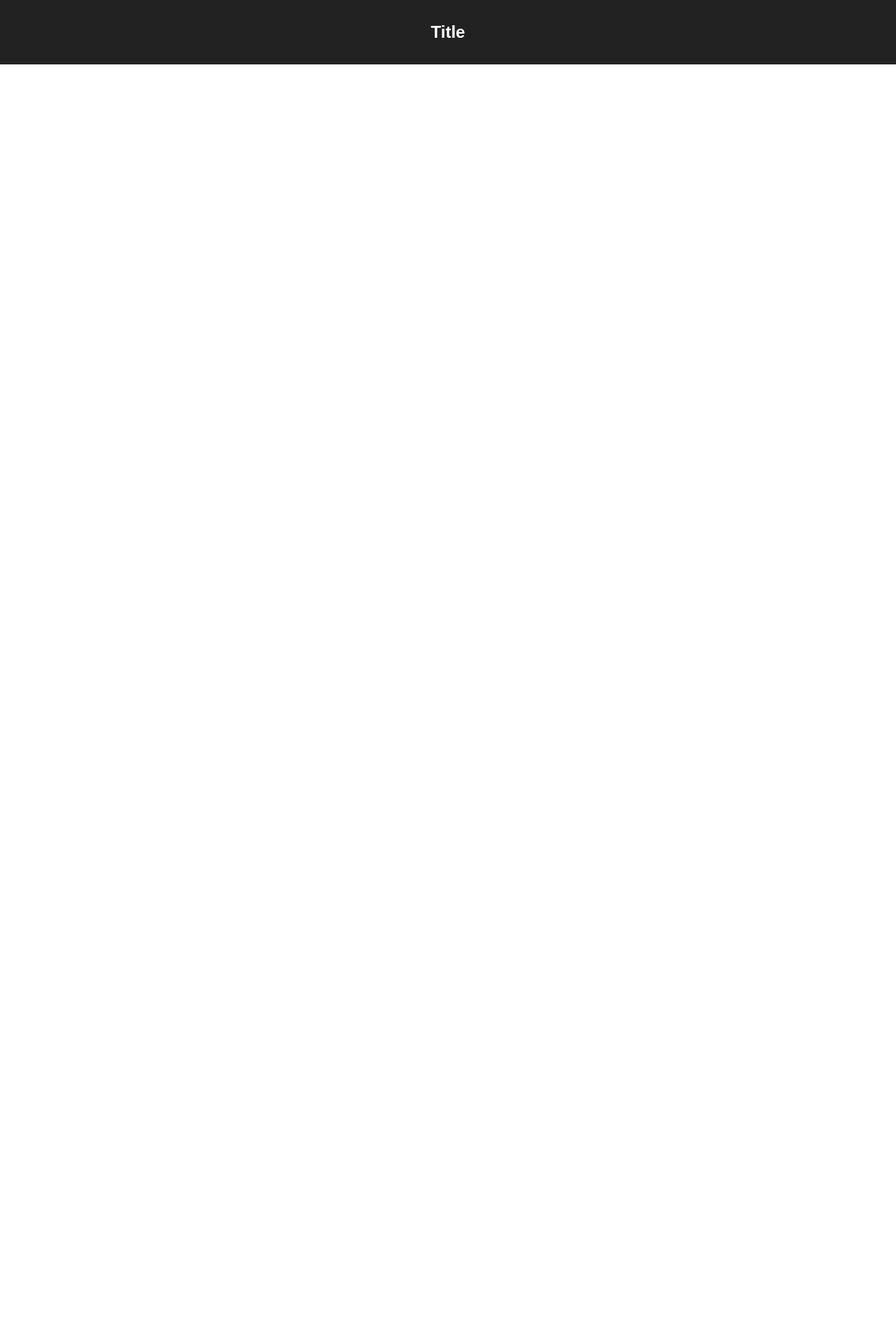
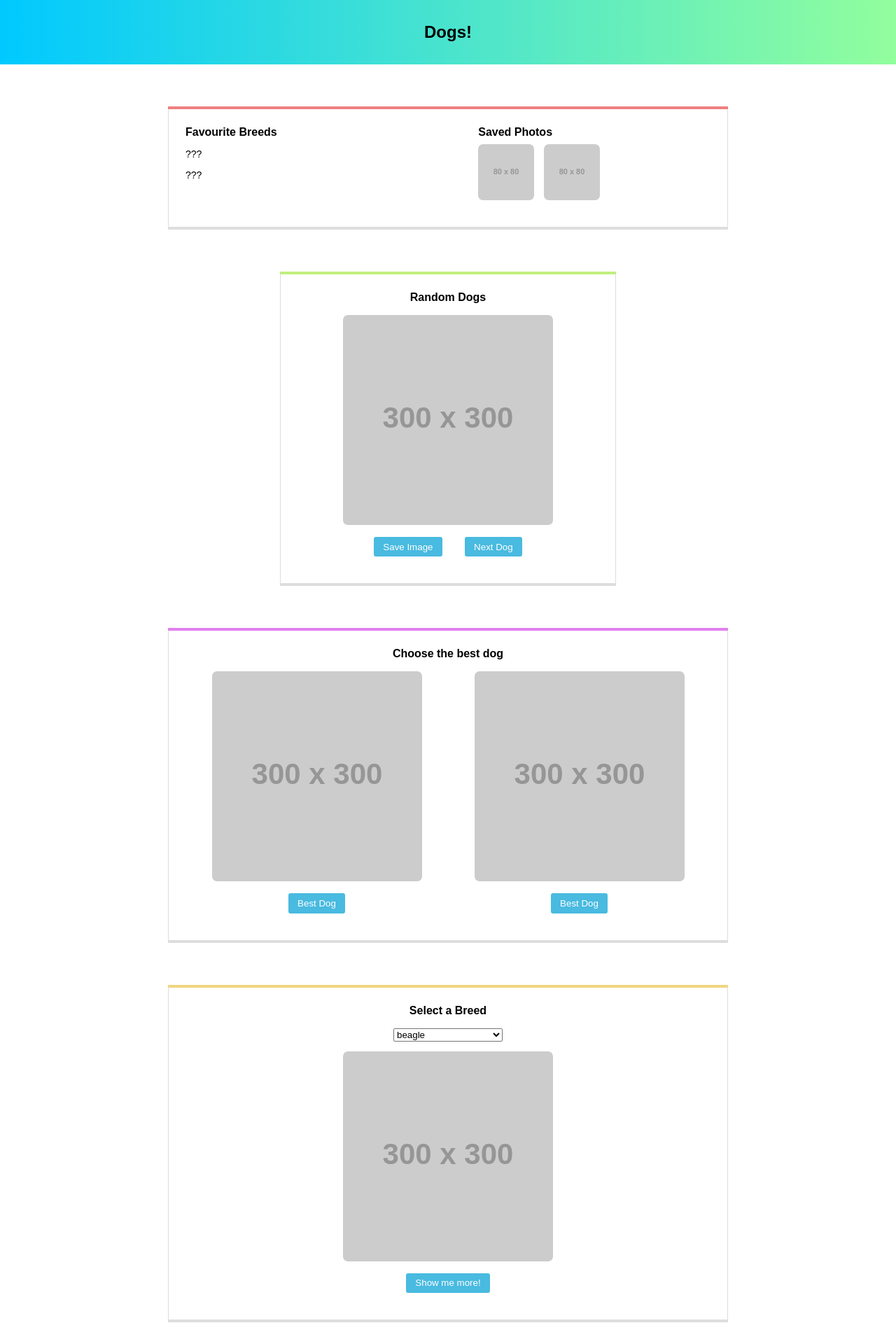
Before and after one commit to CodeYourFuture/CYF-Group-Projects, a React (Create React App) app: page / in a window 1280 px wide. Shown: the top 1920 px of the page at 70% size. Before the commit the page ends 800 px from the top, so only its background shows below. Built offline with nearby package versions, Linux system fonts and the light colour scheme.

Commit message:
First-pass at app

```diff
--- a/src/App.css
+++ b/src/App.css
@@ -8,9 +8,8 @@
 }
 
 .App-header {
-  background-color: #222;
+  background: linear-gradient(to right, #00c9ff, #92fe9d);
   padding: 2rem;
-  color: white;
 }
 
 .App-title {
--- a/src/App.js
+++ b/src/App.js
@@ -1,20 +1,28 @@
 import React, { Component } from 'react';
+import Favourites from './components/Favourites';
+import RandomDog from './components/RandomDog';
+import DogBattle from './components/DogBattle';
+import Breeds from './components/Breeds';
 import './App.css';
 
 class App extends Component {
   constructor() {
-    super()
+    super();
     this.state = {
-      balance: 87.43,
-    };
+      favouriteBreeds: [],
+      savedPhotos: [],
+    }
   }
-
   render() {
     return (
       <div className="App">
         <header className="App-header">
-          <h1 className="App-title">Title</h1>
+          <h1 className="App-title">Dogs!</h1>
         </header>
+        <Favourites />
+        <RandomDog />
+        <DogBattle />
+        <Breeds />
       </div>
     );
   }
--- /dev/null
+++ b/src/components/Breeds.css
@@ -0,0 +1,35 @@
+.Breeds {
+	margin: 4rem auto;
+	max-width: 50rem;
+	border: 1px solid #ddd;
+	border-bottom-width: 4px;
+	border-top: 0;
+	box-shadow: 0 -4px 0 #efd67f;
+	padding: 1.5rem;
+}
+
+.Breeds-title {
+	margin: 0 0 1rem;
+	font-size: 1rem;
+}
+
+.Breeds-image {
+	max-width: 300px;
+	height: auto;
+	border-radius: 0.5em;
+}
+
+.Breeds-button {
+	display: inline-block;
+	border: none;
+	border-radius: 3px;
+	background: #49bae0;
+	padding: 0.5em 1em;
+	color: #fff;
+	cursor: pointer;
+}
+
+.Breeds-button:hover,
+.Breeds-button:focus {
+	background: #54cbf3;
+}
--- /dev/null
+++ b/src/components/Breeds.js
@@ -0,0 +1,27 @@
+import React from 'react';
+import './Breeds.css';
+
+class Breeds extends React.Component {
+	render() {
+		return (
+			<div className="Breeds">
+				<h2 className="Breeds-title">Select a Breed</h2>
+				<p>
+					<select className="Breeds-select">
+						<option>beagle</option>
+						<option>bluetick</option>
+						<option>bullterrier-staffordshire</option>
+						<option>malinois</option>
+						<option>wolfhound-irish</option>
+					</select>
+				</p>
+				<img className="Breeds-image" src="http://via.placeholder.com/300x300" />
+				<p>
+					<button className="Breeds-button">Show me more!</button>
+				</p>
+			</div>
+		)
+	}
+}
+
+export default Breeds;
--- /dev/null
+++ b/src/components/Dog.css
@@ -0,0 +1,20 @@
+.Dog-image {
+	max-width: 300px;
+	height: auto;
+	border-radius: 0.5em;
+}
+
+.Dog-button {
+	display: inline-block;
+	border: none;
+	border-radius: 3px;
+	background: #49bae0;
+	padding: 0.5em 1em;
+	color: #fff;
+	cursor: pointer;
+}
+
+.Dog-button:hover,
+.Dog-button:focus {
+	background: #54cbf3;
+}
--- /dev/null
+++ b/src/components/Dog.js
@@ -0,0 +1,15 @@
+import React from 'react';
+import './Dog.css';
+
+function Dog(props) {
+	return (
+		<div className="Dog">
+			<img className="Dog-image" src={props.image} />
+			<p>
+				<button className="Dog-button">Best Dog</button>
+			</p>
+		</div>
+	)
+}
+
+export default Dog;
--- /dev/null
+++ b/src/components/DogBattle.css
@@ -0,0 +1,19 @@
+.DogBattle {
+	margin: 4rem auto;
+	max-width: 50rem;
+	border: 1px solid #ddd;
+	border-bottom-width: 4px;
+	border-top: 0;
+	box-shadow: 0 -4px 0 #e17fef;
+	padding: 1.5rem;
+}
+
+.DogBattle-title {
+	margin: 0 0 1rem;
+	font-size: 1rem;
+}
+
+.DogBattle-images {
+	display: flex;
+	justify-content: space-around;
+}
--- /dev/null
+++ b/src/components/DogBattle.js
@@ -0,0 +1,19 @@
+import React from 'react';
+import Dog from './Dog.js';
+import './DogBattle.css';
+
+class DogBattle extends React.Component {
+	render() {
+		return (
+			<div className="DogBattle">
+				<h2 className="DogBattle-title">Choose the best dog</h2>
+				<div className="DogBattle-images">
+					<Dog image="http://via.placeholder.com/300x300" />
+					<Dog image="http://via.placeholder.com/300x300" />
+				</div>
+			</div>
+		)
+	}
+}
+
+export default DogBattle;
--- /dev/null
+++ b/src/components/Favourites.css
@@ -0,0 +1,37 @@
+.Favourites {
+	display: flex;
+	margin: 4rem auto;
+	max-width: 50rem;
+	border: 1px solid #ddd;
+	border-bottom-width: 4px;
+	border-top: 0;
+	box-shadow: 0 -4px 0 #ef7f7f;
+	padding: 1.5rem;
+	text-align: left;
+}
+
+.Favourites h2 {
+	margin: 0 0 0.5rem;
+	font-size: 1rem;
+}
+
+.Favourites-breeds {
+	flex-grow: 2;
+}
+
+.Favourites-saved {
+	flex-grow: 1;
+}
+
+.Favourites-photos {
+	display: flex;
+	flex-wrap: wrap;
+}
+
+.Favourites-photos img {
+	max-width: 80px;
+	height: auto;
+	margin-right: 1em;
+	margin-bottom: 1em;
+	border-radius: 0.5em;
+}
--- /dev/null
+++ b/src/components/Favourites.js
@@ -0,0 +1,25 @@
+import React from 'react';
+import './Favourites.css';
+
+class Favourites extends React.Component {
+	render() {
+		return (
+			<div className="Favourites">
+				<div className="Favourites-breeds">
+					<h2>Favourite Breeds</h2>
+					<p>???</p>
+					<p>???</p>
+				</div>
+				<div className="Favourites-saved">
+					<h2>Saved Photos</h2>
+					<div className="Favourites-photos">
+						<img src="http://via.placeholder.com/80x80" />
+						<img src="http://via.placeholder.com/80x80" />
+					</div>
+				</div>
+			</div>
+		)
+	}
+}
+
+export default Favourites;
--- /dev/null
+++ b/src/components/RandomDog.css
@@ -0,0 +1,39 @@
+.RandomDog {
+	margin: 4rem auto;
+	max-width: 30rem;
+	border: 1px solid #ddd;
+	border-bottom-width: 4px;
+	border-top: 0;
+	box-shadow: 0 -4px 0 #c1ef7f;
+	padding: 1.5rem;
+}
+
+.RandomDog-title {
+	margin: 0 0 1rem;
+	font-size: 1rem;
+}
+
+.RandomDog-image {
+	max-width: 300px;
+	height: auto;
+	border-radius: 0.5em;
+}
+
+.RandomDog-button {
+	display: inline-block;
+	border: none;
+	border-radius: 3px;
+	background: #49bae0;
+	padding: 0.5em 1em;
+	color: #fff;
+	cursor: pointer;
+}
+
+.RandomDog-button:hover,
+.RandomDog-button:focus {
+	background: #54cbf3;
+}
+
+.RandomDog-button + .RandomDog-button {
+	margin-left: 2rem;
+}
--- /dev/null
+++ b/src/components/RandomDog.js
@@ -0,0 +1,20 @@
+import React from 'react';
+import './RandomDog.css';
+
+class RandomDog extends React.Component {
+
+	render() {
+		return (
+			<div className="RandomDog">
+				<h2 className="RandomDog-title">Random Dogs</h2>
+				<img className="RandomDog-image" src="http://via.placeholder.com/300x300" />
+				<p>
+					<button className="RandomDog-button">Save Image</button>
+					<button className="RandomDog-button">Next Dog</button>
+				</p>
+			</div>
+		)
+	}
+}
+
+export default RandomDog;
```
Also changed, not shown: 1 other file (tests, documents, lock files or other folders).
